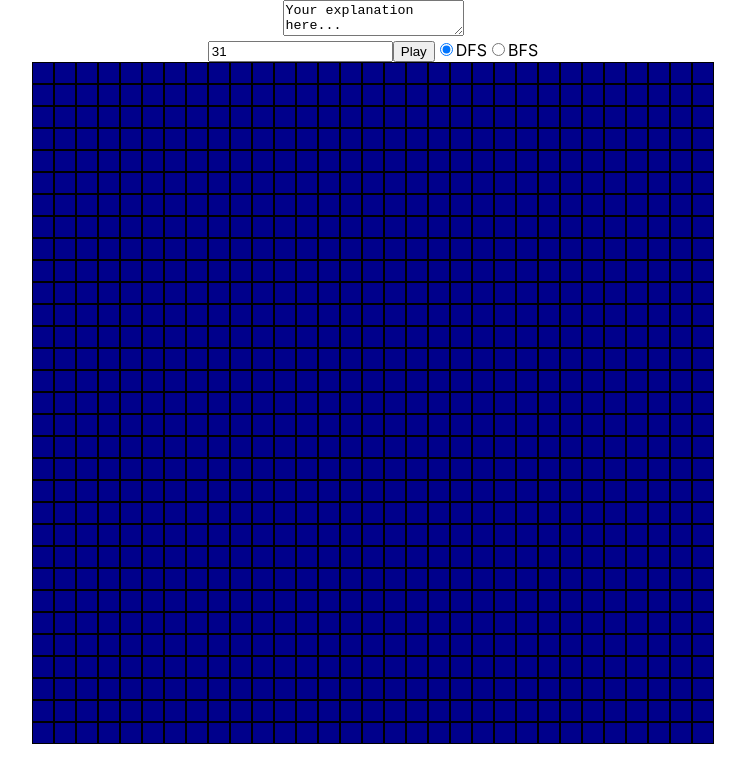
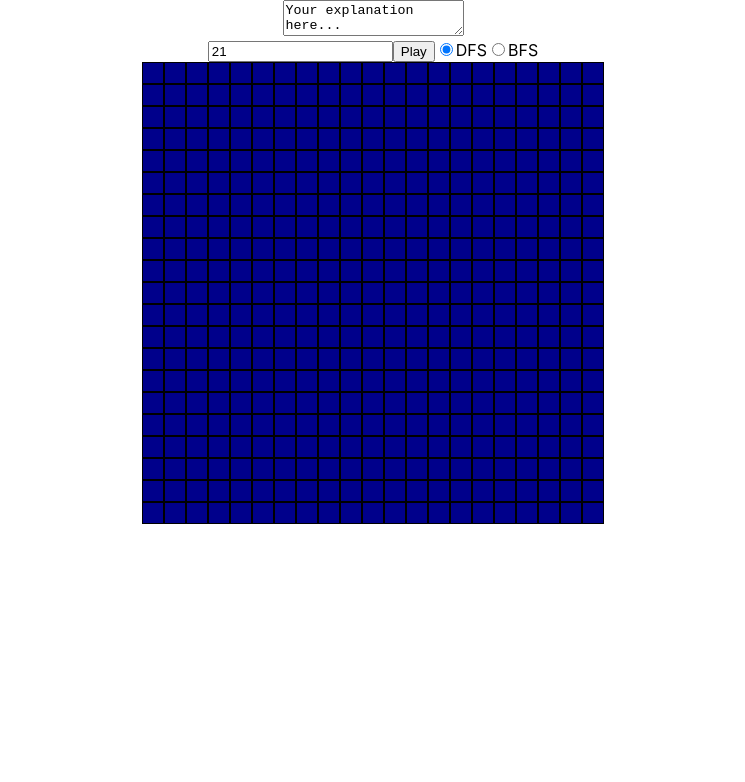
Before and after one commit to aaronshaver/visualize-dfs-bfs-react, a React (Create React App) app: page / in a window 1280 px wide. Shown: the top 782 px of the page, without its empty margins (267-1012 px from the left). Built offline with nearby package versions, Linux system fonts and the light colour scheme.

Commit message:
bug fix: proper x/y cartesian coordinates now

```diff
--- a/src/App.js
+++ b/src/App.js
@@ -4,7 +4,7 @@ import Grid from './components/Grid';
 import Controls from './components/Controls';
 
 function App() {
-  const[gridSize, setGridSize] = useState(31);
+  const[gridSize, setGridSize] = useState(21);
   const[algo, setAlgo] = useState('DFS');
   const [gridArray, setGridArray] = useState(Array(gridSize).fill().map(() => Array(gridSize).fill(false)));
 
@@ -16,7 +16,7 @@ function App() {
     setAlgo(e.target.value);
   };
 
-  const depthFirstSearch = (grid, x, y, queue) => {
+  const depthFirstSearch = (grid, y, x, queue) => {
     // Exit if out of bounds of the image size
     if (x < 0 || x >= grid.length || y < 0 || y >= grid[0].length) {
       return;
@@ -29,10 +29,10 @@ function App() {
     // Add to queue for animation later
     queue.push({ x, y });
 
-    depthFirstSearch(grid, x + 1, y, queue);
-    depthFirstSearch(grid, x - 1, y, queue);
-    depthFirstSearch(grid, x, y + 1, queue);
-    depthFirstSearch(grid, x, y - 1, queue);
+    depthFirstSearch(grid, y + 1, x, queue);
+    depthFirstSearch(grid, y - 1, x, queue);
+    depthFirstSearch(grid, y, x + 1, queue);
+    depthFirstSearch(grid, y, x - 1, queue);
   };
 
   const handlePlay = () => {
```
